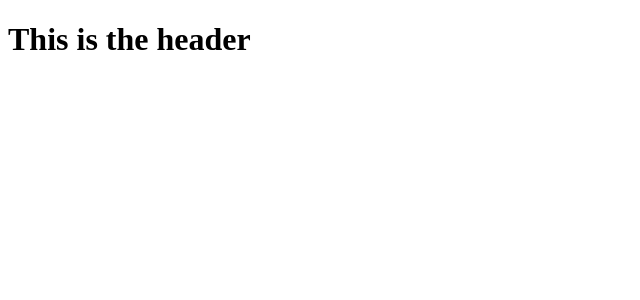
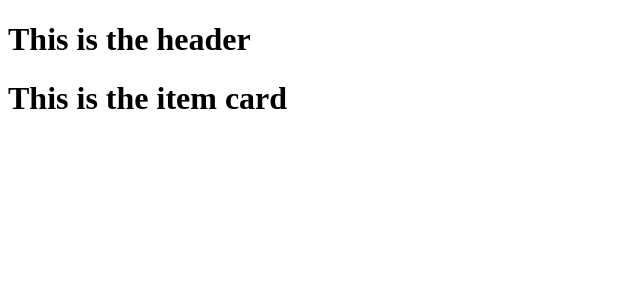
Before and after one commit to Osekobo/React-App, a React (Vite) app: page / in a window 1280 px wide. Shown: the top 300 px of the page, without its empty margins (0-640 px from the left). Built offline with nearby package versions, Linux system fonts and the light colour scheme.

Commit message:
Second component

```diff
--- a/src/App.tsx
+++ b/src/App.tsx
@@ -1,4 +1,11 @@
 import Header from "./components/Header";
+import Itemcard from "./components/Itemcard";
+
 export default function App() {
-  return <Header />;
+  return (
+    <div>
+      <Header />
+      <Itemcard />
+    </div>
+  );
 }
--- /dev/null
+++ b/src/components/Itemcard.tsx
@@ -0,0 +1,7 @@
+export default function Itemcard() {
+  return (
+    <div>
+      <h1>This is the item card</h1>
+    </div>
+  );
+}
```
